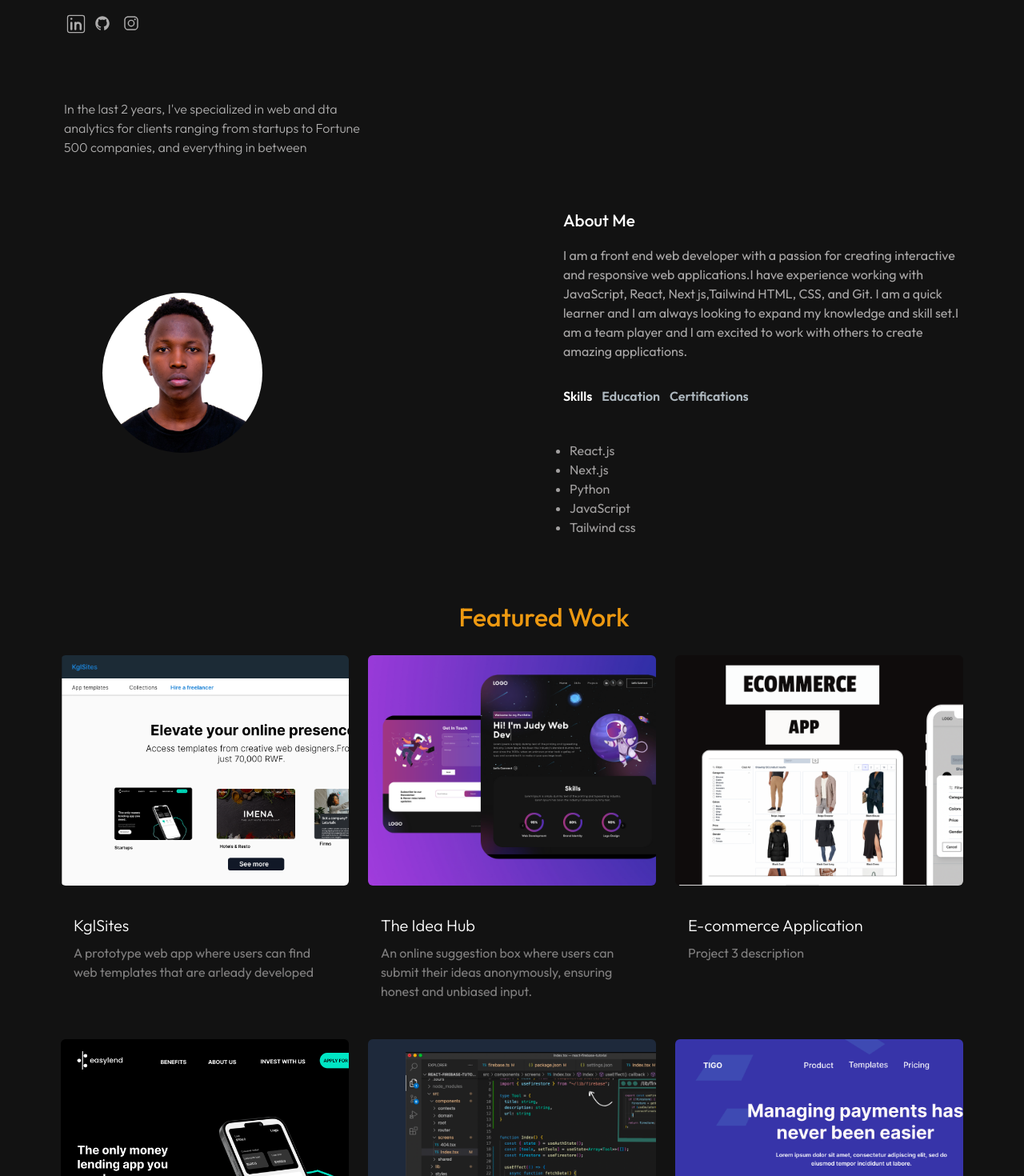
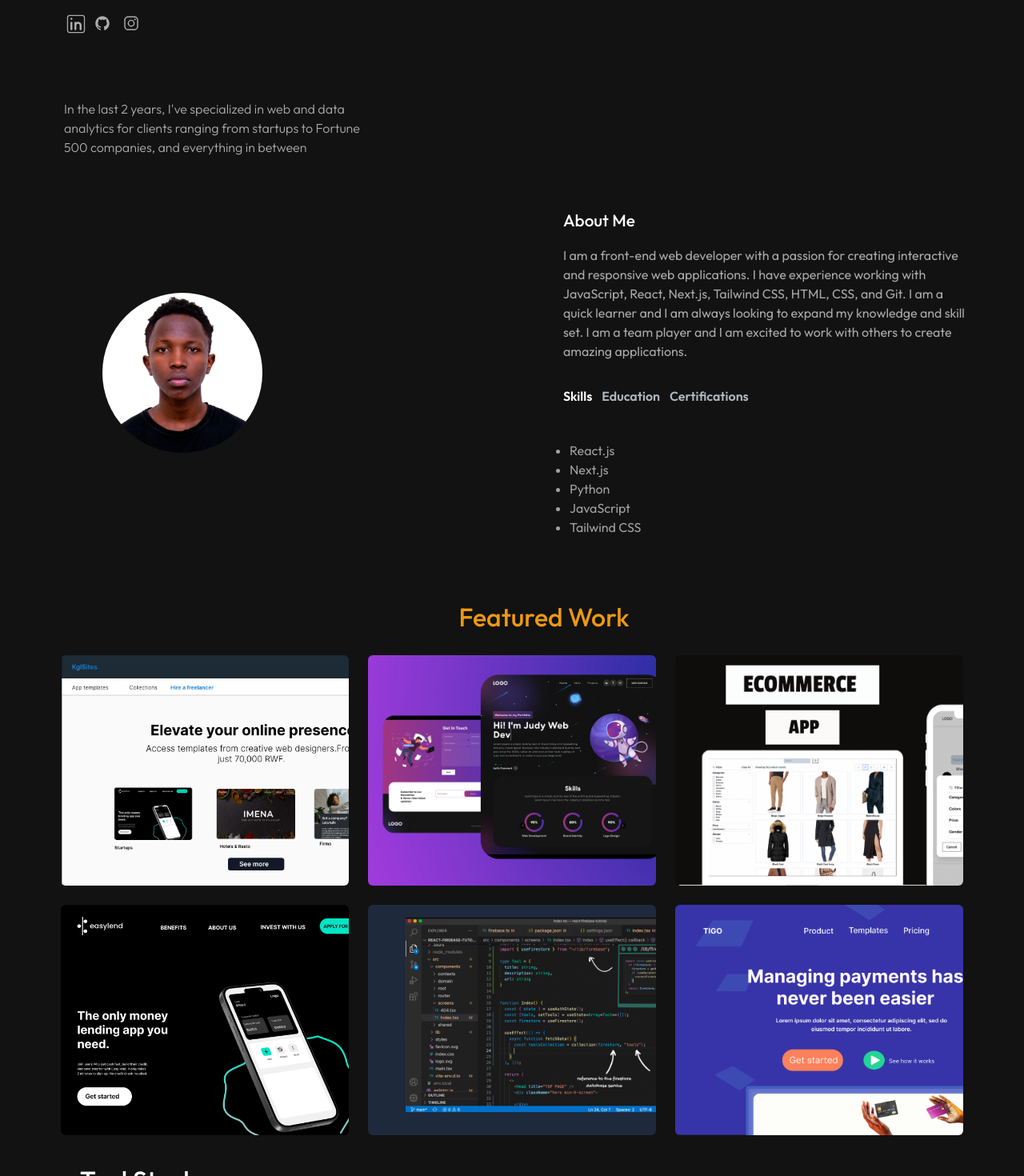
Before and after one commit to conta09/my-app, a Next.js app: page / in a window 1280 px wide. Shown: the part 500-1970 px from the top of the page at 80% size. Built offline with nearby package versions, Linux system fonts and the light colour scheme.

Commit message:
after building

```diff
--- a/app/components/AboutSection.tsx
+++ b/app/components/AboutSection.tsx
@@ -13,7 +13,7 @@ const TAB_DATA = [
         <li>Next.js</li>
         <li>Python</li>
         <li>JavaScript</li>
-        <li>Tailwind css</li>
+        <li>Tailwind CSS</li>
       </ul>
     ),
   },
@@ -22,7 +22,7 @@ const TAB_DATA = [
     id: "education",
     content: (
       <ul className="list-disc pl-2 text-[#a2a0a0]">
-        <li>New life christian academy</li>
+        <li>New life Christian Academy</li>
         <li>Udemy</li>
       </ul>
     ),
@@ -43,7 +43,7 @@ const AboutSection = () => {
   const [tab, setTab] = useState("skills");
   const [isPending, startTransition] = useTransition();
 
-  const handleTabChange = (id) => {
+  const handleTabChange = (id: string) => {
     startTransition(() => {
       setTab(id);
     });
@@ -52,15 +52,21 @@ const AboutSection = () => {
   return (
     <section className="text-white" id="about">
       <div className="md:grid md:grid-cols-2 gap-6 items-center py-8 lg:ml-16 xl:gap-16 sm:py-16 xl:px-16">
-        <Image className="rounded-[50%] " src="/images/projects/conta.jpg" width={200} height={200} />
+        <Image
+          className="rounded-[50%]"
+          src="/images/projects/conta.jpg"
+          width={200}
+          height={200}
+          alt="About Image"
+        />
         <div className="mt-4 md:mt-0 text-left flex flex-col h-full">
           <h2 className="text-[1.3rem] font-medium text-[#fff] mb-4">About Me</h2>
           <p className="text-base lg:text-[1rem] text-[#aaa8a8]">
-            I am a front end web developer with a passion for creating
-            interactive and responsive web applications.I have experience
-            working with JavaScript, React, Next js,Tailwind
+            I am a front-end web developer with a passion for creating
+            interactive and responsive web applications. I have experience
+            working with JavaScript, React, Next.js, Tailwind CSS,
             HTML, CSS, and Git. I am a quick learner and I am always
-            looking to expand my knowledge and skill set.I am a team player and
+            looking to expand my knowledge and skill set. I am a team player and
             I am excited to work with others to create amazing applications.
           </p>
 
@@ -69,26 +75,23 @@ const AboutSection = () => {
               selectTab={() => handleTabChange("skills")}
               active={tab === "skills"}
             >
-              {" "}
-              Skills{" "}
+              Skills
             </TabButton>
             <TabButton
               selectTab={() => handleTabChange("education")}
               active={tab === "education"}
             >
-              {" "}
-              Education{" "}
+              Education
             </TabButton>
             <TabButton
               selectTab={() => handleTabChange("certifications")}
               active={tab === "certifications"}
             >
-              {" "}
-              Certifications{" "}
+              Certifications
             </TabButton>
           </div>
           <div className="mt-8">
-            {TAB_DATA.find((t) => t.id === tab).content}
+            {TAB_DATA.find((t) => t.id === tab)?.content}
           </div>
         </div>
       </div>
--- a/app/components/ContactSection.tsx
+++ b/app/components/ContactSection.tsx
@@ -1,49 +1,45 @@
-import React from 'react'
+import React from 'react';
 import { FaCircle } from "react-icons/fa";
 import { MdOutlineBookmarks } from "react-icons/md";
 import { IoCopyOutline } from "react-icons/io5";
 import { FaInstagram } from "react-icons/fa";
 
-
 const ContactSection = () => {
   return (
-    <div className=' flex h-[50vh]  '>
+    <div className='flex h-[50vh]'>
       <div className="w-[60%] ml-20 pt-4 my-auto">
-
-        <h1 className='font-normal text-[2.5rem] text-white'>Let's Chat</h1>
-        <p className='my-5 w-2/3 font-medium text-[#878686]'>I'm currently looking for new opportunities, my inbox is always open. Whether you have a question or just want to say hi, I'll try my best to get back to you!</p>
-
+        <h1 className='font-normal text-[2.5rem] text-white'>Let&apos;s Chat</h1>
+        <p className='my-5 w-2/3 font-medium text-[#878686]'>
+          I&apos;m currently looking for new opportunities, my inbox is always open. Whether you have a question or just want to say hi, I&apos;ll try my best to get back to you!
+        </p>
       </div>
-     <div className="flex flex-col gap-2 my-auto ">
-
+      <div className="flex flex-col gap-2 my-auto">
         <span className='flex items-start'>
-          <FaCircle size={10} className='text-[#83ef93] mt-2 mx-2 hover:text-[#93f9a3] '/>
+          <FaCircle size={10} className='text-[#83ef93] mt-2 mx-2 hover:text-[#93f9a3]' />
           <p className='text-[#717171]'>Available for work</p>
         </span>
 
-          <button className="text-[#fff] font-medium bg-[#222121] rounded-md mt-2 ">
+        <button className="text-[#fff] font-medium bg-[#222121] rounded-md mt-2">
           <span className='flex mx-4 my-2'>
             <p className="">Book call</p>
             <MdOutlineBookmarks className='mt-1 mx-1 text-[#717171]' />
           </span>
         </button>
-          <button className="text-[#fff] font-medium bg-[#222121] rounded-md mt-2 ">
+        <button className="text-[#fff] font-medium bg-[#222121] rounded-md mt-2">
           <span className='flex mx-4 my-2'>
             <p className="">Email me</p>
-            <IoCopyOutline  className='mt-1 mx-1 text-[#717171]' />
+            <IoCopyOutline className='mt-1 mx-1 text-[#717171]' />
           </span>
         </button>
         <button className="text-[#fff] font-medium bg-[#222121] rounded-md mt-2">
           <span className='flex mx-4 my-2'>
             <p className="">Dm me</p>
-            <FaInstagram  className='mt-1 mx-1 text-[#717171]' />
+            <FaInstagram className='mt-1 mx-1 text-[#717171]' />
           </span>
         </button>
       </div>
-
-
     </div>
-  )
+  );
 }
 
 export default ContactSection;
--- a/app/components/HeroSection.tsx
+++ b/app/components/HeroSection.tsx
@@ -6,15 +6,11 @@ import { IoLogoGithub } from "react-icons/io5";
 import { IoLogoInstagram } from "react-icons/io5";
 import { FaCircle } from "react-icons/fa";
 
-
-
-
 const HeroSection = () => {
   return (
-    <div className="h-[80vh] flex flex-col justify-center   sm:ml-5 lg:ml-20">
-
-      <h1 className="lg:w-[70%] text-white   text-7xl sm:4xl lg:leading-snug my-auto   ">
-            <span className=" font-normal text-5xl text-white text-transparent bg-clip-text bg-gradient-to-r from-primary-300 to-secondary-500">
+    <div className="h-[80vh] flex flex-col justify-center sm:ml-5 lg:ml-20">
+      <h1 className="lg:w-[70%] text-white text-7xl sm:4xl lg:leading-snug my-auto">
+        <span className="font-normal text-5xl text-white text-transparent bg-clip-text bg-gradient-to-r from-primary-300 to-secondary-500">
           Hello, I&apos;m {"Conta "}
         </span>
         <br></br>
@@ -26,25 +22,23 @@ const HeroSection = () => {
             "UI/UX Designer",
             1000,
           ]}
-
           wrapper="span"
           speed={50}
           repeat={Infinity}
-
         />
       </h1>
       <span className='flex'>
-          <FaCircle size={10} className='text-[#83ef93] mt-2 mx-2 hover:text-[#93f9a3] '/>
+        <FaCircle size={10} className='text-[#83ef93] mt-2 mx-2 hover:text-[#93f9a3]' />
         <p className='text-[#717171]'>Available for work</p>
       </span>
-       <div className="flex  text-[#aeadad] border-[#908d8d]  my-auto">
+      <div className="flex text-[#aeadad] border-[#908d8d] my-auto">
         <CiLinkedin size={30} />
-       <IoLogoGithub size={20} className="mt-1 mx-2"/>
+        <IoLogoGithub size={20} className="mt-1 mx-2" />
         <IoLogoInstagram size={20} className="mt-1 mx-2" />
-
       </div>
-        <p className='font-light text-[#aeadad] lg:w-1/3'>In the last 2 years, I've specialized in web and dta analytics for clients ranging from startups to Fortune 500 companies, and everything in between</p>
-
+      <p className='font-light text-[#aeadad] lg:w-1/3'>
+        In the last 2 years, I&apos;ve specialized in web and data analytics for clients ranging from startups to Fortune 500 companies, and everything in between
+      </p>
     </div>
   )
 }
--- a/app/components/Navbar.tsx
+++ b/app/components/Navbar.tsx
@@ -1,7 +1,6 @@
 "use client"
 import React from 'react'
 import Link from 'next/link'
-import { useRouter } from 'next/navigation'
 
 
 const Navbar = () => {
--- a/app/components/ProjectCard.tsx
+++ b/app/components/ProjectCard.tsx
@@ -1,15 +1,26 @@
 import React from "react";
-import Image from "next/image";
 
-const ProjectCard = ({ imageUrl, title, description }) => {
+// Define an interface for the component props
+interface ProjectCardProps {
+  imageUrl: string;
+  title: string;
+  description: string;
+}
+
+const ProjectCard: React.FC<ProjectCardProps> = ({ imageUrl, title, description }) => {
   return (
-    <div className=" lg:w-1/3 md:w-2/4 sm:w-[80%] py-3 px-3 ">
-      <div className="h-60 md:h-72 rounded-md relative group" style={{ background: `url(${imageUrl})`, backgroundSize: "cover" }}>
-
-      </div>
-      <div className="text-white rounded-b-xl mt-3  py-6 px-4">
-        <h5 className="text-xl  font-light hover:text-[#ED9911] mb-2">{title}</h5>
-        <p className="text-[#807f7f] text-[1rem]">{description}</p>
+    <div className="lg:w-1/3 md:w-2/4 sm:w-[80%] py-3 px-3">
+      <div
+        className="h-60 md:h-72 rounded-md relative group"
+        style={{ background: `url(${imageUrl})`, backgroundSize: "cover" }}
+      >
+        <div className="absolute inset-0 bg-black opacity-0 group-hover:opacity-50 transition-opacity duration-300"></div>
+        <div className="absolute inset-0 flex items-center justify-center opacity-0 group-hover:opacity-100 transition-opacity duration-300 text-white text-center p-4">
+          <div>
+            <h3 className="text-xl font-semibold">{title}</h3>
+            <p className="mt-2">{description}</p>
+          </div>
+        </div>
       </div>
     </div>
   );
--- a/app/components/ProjectTag.tsx
+++ b/app/components/ProjectTag.tsx
@@ -1,13 +1,21 @@
 import React from "react";
 
-const ProjectTag = ({ name, onClick, isSelected }) => {
+// Define an interface for the component props
+interface ProjectTagProps {
+  name: string;
+  onClick: () => void;
+  isSelected: boolean;
+}
+
+const ProjectTag: React.FC<ProjectTagProps> = ({ name, onClick, isSelected }) => {
   const buttonStyles = isSelected
     ? "text-white border-primary-500"
     : "text-[#ADB7BE] border-slate-600 hover:border-white";
+
   return (
     <button
-      className={`${buttonStyles} rounded-full border-2 px-6 py-3 text-xl cursor-pointer`}
-      onClick={() => onClick(name)}
+      onClick={onClick}
+      className={`py-2 px-4 border rounded ${buttonStyles}`}
     >
       {name}
     </button>
--- a/app/components/ToolStack.tsx
+++ b/app/components/ToolStack.tsx
@@ -14,25 +14,25 @@ const ToolStack = () => {
       <p className='text-[2rem] font-medium text-[#fff] my-5 sm:ml-5 '>Tool Stack</p>
    <div className="flex ml-4 gap-3 m-3 my-3">
    <div className="bg-[#222121] rounded-md  ">
-      <Image className=" mt-3 mx-3 " src="/images/projects/vscode.png" width={70} height={50} />
+      <Image className=" mt-3 mx-3 " alt='tools' src="/images/projects/vscode.png" width={70} height={50} />
       <p className='mx-3 text-[#605f5f] font-light text-[0.8rem] my-1'>CODE</p>
       <h2 className='mx-3 mb-3 text-white text-[1rem] '>Vs Code</h2>
        </div>
 
        <div className=" mx-5 bg-[#222121] rounded-md ">
-      <Image className="mt-3 mx-3" src="/images/projects/figma.png" width={70} height={50} />
+      <Image className="mt-3 mx-3" alt='figma' src="/images/projects/figma.png" width={70} height={50} />
       <p className='mx-3 text-[#605f5f] font-light text-[0.8rem] my-1'>DESIGN</p>
       <h2 className='mx-3 mb-3 text-white text-[1rem]'>Figma</h2>
        </div>
 
        <div className="bg-[#222121] rounded-md  ">
-      <Image className="mt-3 mx-3 " src="/images/projects/Notion.png" width={70} height={50} />
+      <Image className="mt-3 mx-3 " src="/images/projects/Notion.png" width={70} height={50} alt='notion' />
       <p className='mx-3 text-[#605f5f] font-light text-[0.8rem] my-1'>DOCUMENTATION</p>
       <h2 className='mx-3 mb-3 text-white text-[1rem]'>Notion</h2>
        </div>
 
        <div className=" mx-5 bg-[#222121] rounded-md ">
-      <Image className="mt-3 mx-3" src="/images/projects/figma.png" width={70} height={50} />
+      <Image className="mt-3 mx-3" src="/images/projects/figma.png" width={70} height={50} alt='figma'/>
       <p className='mx-3 text-[#605f5f] font-light text-[0.8rem] my-1'>DESIGN</p>
       <h2 className='mx-3 mb-3 text-white text-[1rem]'>Figma</h2>
        </div>
```
Also changed, not shown: app/components/TabButton.tsx (+9 -2 lines). Lines whose indentation alone changed are shown as unchanged.
